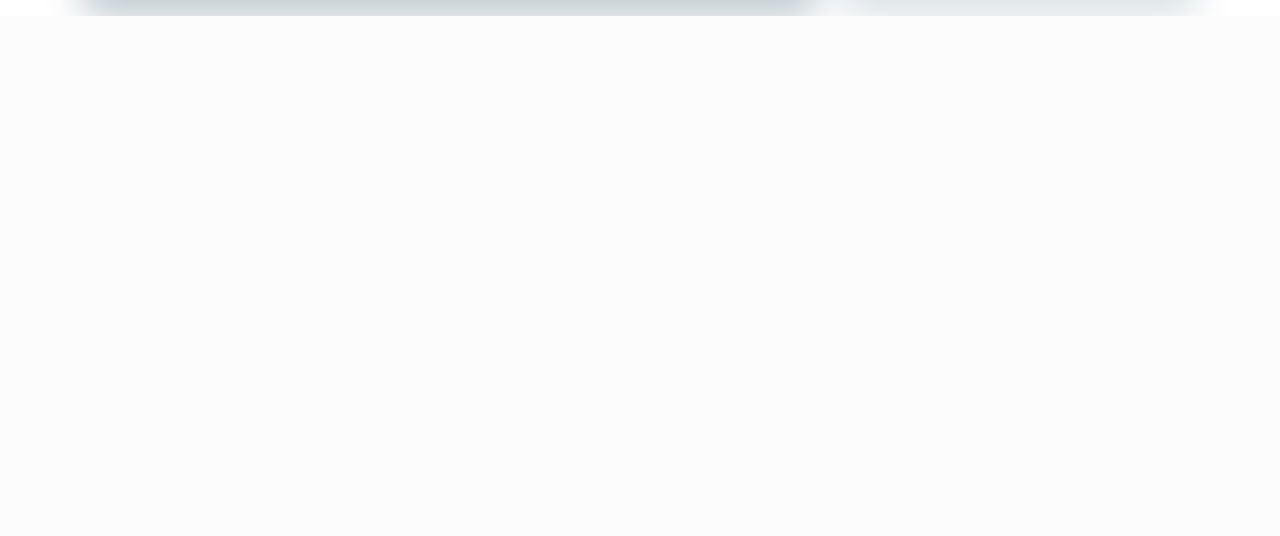
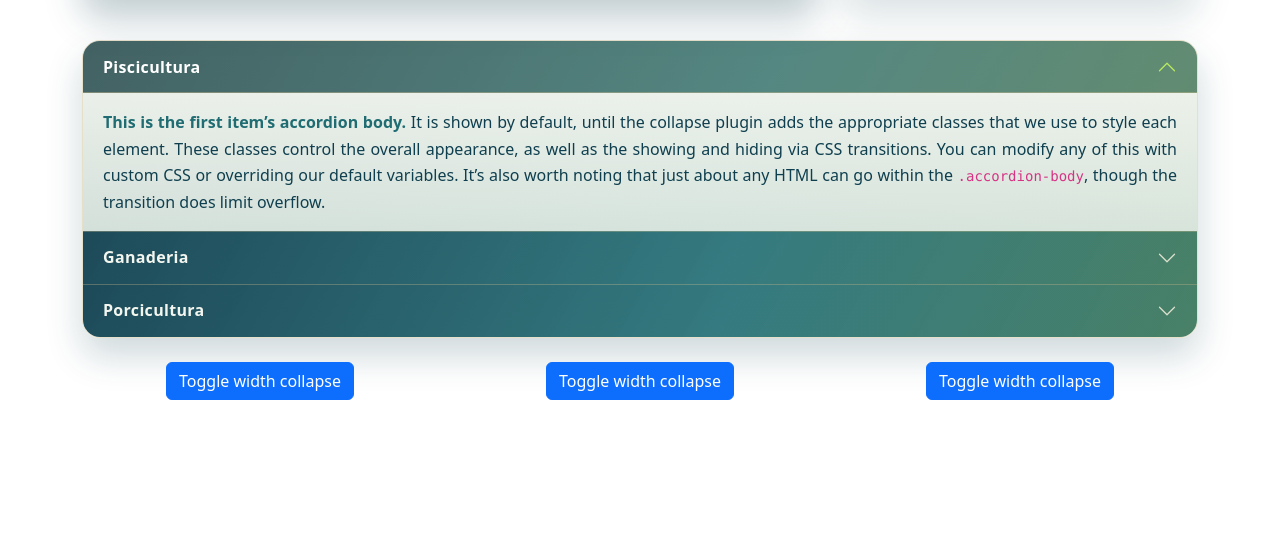
Before and after one commit to delfinalber/santa_maria_2026, a PHP site: page / in a window 1280 px wide. Shown: the part 1495-2031 px from the top of the page. Before the commit the page ends 1511 px from the top, so only its background shows below. Run offline with PHP 8.4, Linux system fonts and the light colour scheme; some libraries are stand-ins or nearby versions.

Commit message:
pagina-web-23-07-2026-santa-maria-index

```diff
--- a/proyecto_santa_maria/pagina-web/inicio/cuadricula.css
+++ b/proyecto_santa_maria/pagina-web/inicio/cuadricula.css
@@ -262,3 +262,61 @@ body {
     grid-column: span 3 / span 3;
     grid-row-start: 5;
 }
+
+.accordion {
+    border-radius: 18px;
+    overflow: hidden;
+    border: 1px solid rgba(200, 184, 138, 0.45);
+    box-shadow: 0 18px 36px rgba(15, 63, 79, 0.2);
+}
+
+.accordion-item {
+    border: 0;
+    background: linear-gradient(120deg, rgba(15, 63, 79, 0.94), rgba(31, 108, 114, 0.9) 58%, rgba(47, 111, 82, 0.88));
+}
+
+.accordion-item + .accordion-item {
+    border-top: 1px solid rgba(200, 184, 138, 0.35);
+}
+
+.accordion-button {
+    color: var(--banner-cream);
+    background: transparent;
+    font-weight: 600;
+    letter-spacing: 0.02em;
+    text-align: justify;
+}
+
+.accordion-button:not(.collapsed) {
+    color: #ffffff;
+    background-color: rgba(200, 184, 138, 0.22);
+    box-shadow: inset 0 -1px 0 rgba(200, 184, 138, 0.45);
+}
+
+.accordion-button:focus {
+    box-shadow: 0 0 0 0.2rem rgba(200, 184, 138, 0.28);
+}
+
+.accordion-button::after {
+    filter: invert(95%) sepia(6%) saturate(204%) hue-rotate(39deg) brightness(105%) contrast(97%);
+}
+
+.accordion-button:hover {
+    background-color: rgba(243, 246, 239, 0.08);
+}
+
+.accordion-collapse {
+    background: linear-gradient(180deg, rgba(243, 246, 239, 0.96), rgba(231, 239, 231, 0.9));
+}
+
+.accordion-body {
+    text-align: justify;
+    text-justify: inter-word;
+    font-size: 16px;
+    color: var(--banner-deep);
+    line-height: 1.65;
+}
+
+.accordion-body strong {
+    color: var(--banner-mid);
+}
--- a/proyecto_santa_maria/pagina-web/inicio/index.html
+++ b/proyecto_santa_maria/pagina-web/inicio/index.html
@@ -89,8 +89,109 @@
             </div>
     </div>
     <!-- Fin carrucel y video-->
+    <br>
+    <!-- Inicio Acordeon    -->
 
+    <div class="container text-center">
+            <div class="row">
+                <div class="col-12">
+                    <!--Acordeon-->
+                    <div class="accordion" id="accordionExample">
+                        <div class="accordion-item">
+                            <h2 class="accordion-header">
+                            <button class="accordion-button" type="button" data-bs-toggle="collapse" data-bs-target="#collapseOne" aria-expanded="true" aria-controls="collapseOne">
+                                Piscicultura
+                            </button>
+                            </h2>
+                            <div id="collapseOne" class="accordion-collapse collapse show" data-bs-parent="#accordionExample">
+                            <div class="accordion-body">
+                                <strong>This is the first item’s accordion body.</strong> It is shown by default, until the collapse plugin adds the appropriate classes that we use to style each element. These classes control the overall appearance, as well as the showing and hiding via CSS transitions. You can modify any of this with custom CSS or overriding our default variables. It’s also worth noting that just about any HTML can go within the <code>.accordion-body</code>, though the transition does limit overflow.
+                            </div>
+                            </div>
+                        </div>
+                        <div class="accordion-item">
+                                <h2 class="accordion-header">
+                                <button class="accordion-button collapsed" type="button" data-bs-toggle="collapse" data-bs-target="#collapseTwo" aria-expanded="false" aria-controls="collapseTwo">
+                                    Ganaderia
+                                </button>
+                                </h2>
+                                <div id="collapseTwo" class="accordion-collapse collapse" data-bs-parent="#accordionExample">
+                                <div class="accordion-body">
+                                    <strong>This is the second item’s accordion body.</strong> It is hidden by default, until the collapse plugin adds the appropriate classes that we use to style each element. These classes control the overall appearance, as well as the showing and hiding via CSS transitions. You can modify any of this with custom CSS or overriding our default variables. It’s also worth noting that just about any HTML can go within the <code>.accordion-body</code>, though the transition does limit overflow.
+                                </div>
+                                </div>
+                        </div>
+                        <div class="accordion-item">
+                                <h2 class="accordion-header">
+                                <button class="accordion-button collapsed" type="button" data-bs-toggle="collapse" data-bs-target="#collapseThree" aria-expanded="false" aria-controls="collapseThree">
+                                    Porcicultura
+                                </button>
+                                </h2>
+                                <div id="collapseThree" class="accordion-collapse collapse" data-bs-parent="#accordionExample">
+                                <div class="accordion-body">
+                                    <strong>This is the third item’s accordion body.</strong> It is hidden by default, until the collapse plugin adds the appropriate classes that we use to style each element. These classes control the overall appearance, as well as the showing and hiding via CSS transitions. You can modify any of this with custom CSS or overriding our default variables. It’s also worth noting that just about any HTML can go within the <code>.accordion-body</code>, though the transition does limit overflow.
+                                </div>
+                                </div>
+                        </div>
+                    </div>
 
+                    <!--Acordeon-->
+                </div>
+            </div>
+    </div>
+
+    <!-- Fin Acordeon    -->
+
+<br>
+    <!--Inicio colapsar-->
+        <div class="container text-center">
+                <div class="row">
+                    <div class="col">
+                        <p>
+                            <button class="btn btn-primary" type="button" data-bs-toggle="collapse" data-bs-target="#collapseWidthExample" aria-expanded="false" aria-controls="collapseWidthExample">
+                                Toggle width collapse
+                            </button>
+                            </p>
+                            <div style="min-height: 120px;">
+                            <div class="collapse collapse-horizontal" id="collapseWidthExample">
+                                <div class="card card-body" style="width: 300px;">
+                                This is some placeholder content for a horizontal collapse. It’s hidden by default and shown when triggered.
+                                </div>
+                            </div>
+                            </div>
+                    </div>
+                    <div class="col order-5">
+                    <p>
+                        <button class="btn btn-primary" type="button" data-bs-toggle="collapse" data-bs-target="#collapseWidthExample" aria-expanded="false" aria-controls="collapseWidthExample">
+                            Toggle width collapse
+                        </button>
+                    </p>
+                    <div style="min-height: 120px;">
+                    <div class="collapse collapse-horizontal" id="collapseWidthExample">
+                        <div class="card card-body" style="width: 300px;">
+                        This is some placeholder content for a horizontal collapse. It’s hidden by default and shown when triggered.
+                        </div>
+                    </div>
+                    </div>
+                    </div>
+                    <div class="col order-1">
+                    <p>
+                    <button class="btn btn-primary" type="button" data-bs-toggle="collapse" data-bs-target="#collapseWidthExample" aria-expanded="false" aria-controls="collapseWidthExample">
+                        Toggle width collapse
+                    </button>
+                    </p>
+                    <div style="min-height: 120px;">
+                    <div class="collapse collapse-horizontal" id="collapseWidthExample">
+                        <div class="card card-body" style="width: 300px;">
+                        This is some placeholder content for a horizontal collapse. It’s hidden by default and shown when triggered.
+                        </div>
+                    </div>
+                    </div>
+                    </div>
+                </div>
+        </div>
+
+    <!--Fin colapsar-->
 
 
 
```
